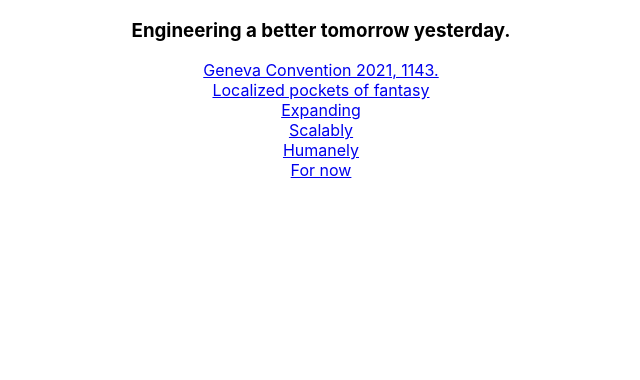
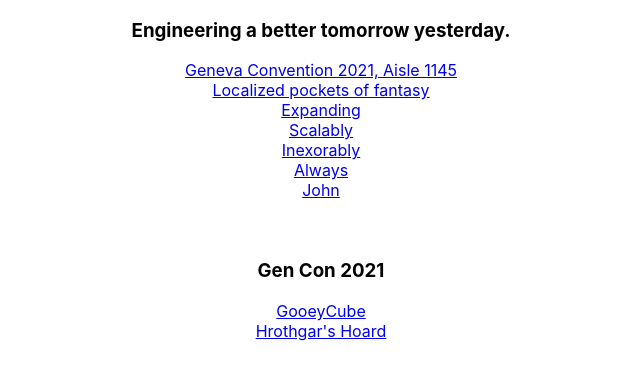
Before and after one commit to bonoj/bono.industries, a React (Create React App) app: page / in a window 1280 px wide. Shown: the top 380 px of the page, without its empty margins (319-959 px from the left). Built offline with nearby package versions, Linux system fonts and the light colour scheme.

Commit message:
GenCon 2021

```diff
--- a/src/views/App.js
+++ b/src/views/App.js
@@ -15,7 +15,7 @@
       <button onClick={()=> actions.addTodo(todo)}>Add</button>
       {store.todoList.map((e, index)=><TodoList todo={e} key={index}/>)} */}
       <h3>Engineering a better tomorrow yesterday.</h3>
-      <a href="https://www.youtube.com/channel/UCnFN3vwlQABjNk26qKy3e2w?sub_confirmation=1" target="_blank" rel="noopener noreferrer">Geneva Convention 2021, 1143.</a>
+      <a href="https://www.youtube.com/channel/UCnFN3vwlQABjNk26qKy3e2w?sub_confirmation=1" target="_blank" rel="noopener noreferrer">Geneva Convention 2021, Aisle 1145</a>
       <br/>
       <a href="https://docs.google.com/document/d/1c2elXayXBWY1O4a3FfiE-P0wJWbbl_RmeOkKYPMWqY0/edit?usp=sharing" target="_blank" rel="noopener noreferrer">Localized pockets of fantasy</a>
       <br/>
@@ -23,9 +23,19 @@
       <br/>
       <a href="https://www.linkedin.com/in/bonoj/" target="_blank" rel="noopener noreferrer">Scalably</a>
       <br/>
-      <a href="https://nomus.me/john" target="_blank" rel="noopener noreferrer">Humanely</a>
+      <a href="https://github.com/bonoj" target="_blank" rel="noopener noreferrer">Inexorably</a>
       <br/>
-      <a href="https://github.com/bonoj" target="_blank" rel="noopener noreferrer">For now</a>
+      <a href="https://bonoj.github.io" target="_blank" rel="noopener noreferrer">Always</a>
+      <br/>
+      <a href="https://nomus.me/john" target="_blank" rel="noopener noreferrer">John</a>
+      <br/>
+      <br/>
+      <br/>
+      <h3>Gen Con 2021</h3>
+      <a href="https://gooeycube.com/" target="_blank" rel="noopener noreferrer">GooeyCube</a>
+      <br/>
+      <a href="https://www.etsy.com/shop/HrothgarsHoardGames" target="_blank" rel="noopener noreferrer">Hrothgar's Hoard</a>
+      <br/>
       </div>
   );
     }
```
